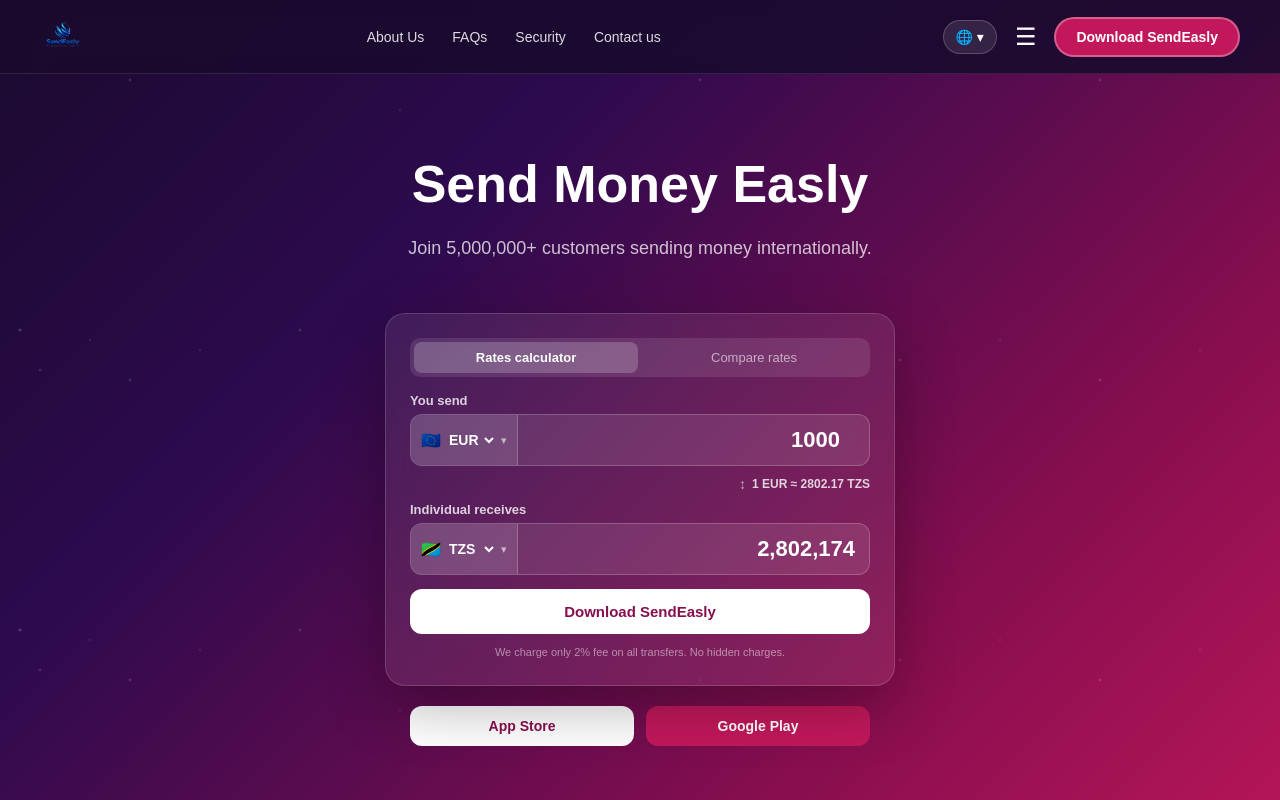
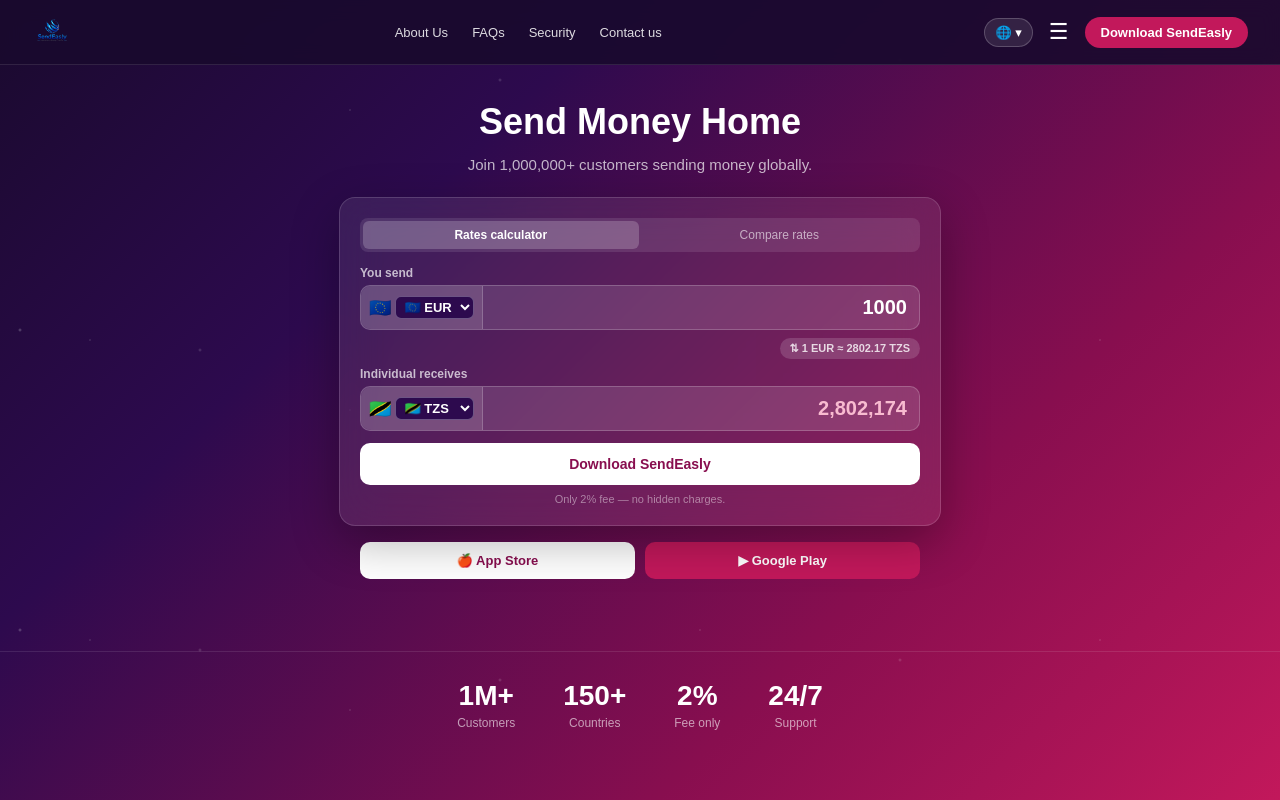
Before and after one commit to sendeasly/money-transfer, a React (Create React App) app: page / in a window 1280 px wide. Shown: the top 800 px of the page. Built offline with nearby package versions, Linux system fonts and the light colour scheme.

Commit message:
Pungua calculator na rekebisha dropdown

```diff
--- a/src/pages/Home.js
+++ b/src/pages/Home.js
@@ -36,7 +36,16 @@ function Home() {
 
       React.createElement('div', { style: styles.starsBackground }),
 
-      // Navbar
+      React.createElement('style', null, `
+        select option { background-color: #2d0a4e; color: white; }
+        select { background-color: transparent; }
+        input[type=number]::-webkit-inner-spin-button { -webkit-appearance: none; }
+        @media (max-width: 600px) {
+          .hero-kichwa { font-size: 28px !important; }
+          .calc-wrapper { padding: 16px !important; }
+        }
+      `),
+
       React.createElement('div', { style: styles.navbar },
         React.createElement('div', { style: styles.navLeft },
           React.createElement('img', { src: '/logo.png', alt: 'SendEasly', style: styles.navLogo })
@@ -62,7 +71,6 @@ function Home() {
         )
       ),
 
-      // Mobile Menu
       menuWazi && React.createElement('div', { style: styles.mobileMenu },
         React.createElement('a', { href: '/about', style: styles.mobileMenuLink }, 'About Us'),
         React.createElement('a', { href: '/faqs', style: styles.mobileMenuLink }, 'FAQs'),
@@ -70,19 +78,16 @@ function Home() {
         React.createElement('a', { href: '/contact', style: styles.mobileMenuLink }, 'Contact us')
       ),
 
-      // Hero Section — Centered
       React.createElement('div', { style: styles.hero },
 
-        // Text juu
         React.createElement('div', { style: styles.heroText },
-          React.createElement('h1', { style: styles.kichwa }, 'Send Money Easly'),
+          React.createElement('h1', { style: styles.kichwa }, 'Send Money Home'),
           React.createElement('p', { style: styles.maelezo },
-            'Join 5,000,000+ customers sending money internationally.'
+            'Join 1,000,000+ customers sending money globally.'
           )
         ),
 
-        // Calculator katikati
-        React.createElement('div', { style: styles.calculatorWrapper },
+        React.createElement('div', { style: styles.calculatorWrapper, className: 'calc-wrapper' },
 
           React.createElement('div', { style: styles.tabs },
             React.createElement('button', {
@@ -98,17 +103,19 @@ function Home() {
           React.createElement('p', { style: styles.lebo }, 'You send'),
           React.createElement('div', { style: styles.inputSafu },
             React.createElement('div', { style: styles.sarafuBox },
-              React.createElement('span', null, viwango[kutoka].bendera),
+              React.createElement('span', { style: styles.bendera }, viwango[kutoka].bendera),
               React.createElement('select', {
                 style: styles.sarafuSelect,
                 value: kutoka,
                 onChange: function(e) { setKutoka(e.target.value); }
               },
                 Object.keys(viwango).map(function(s) {
-                  return React.createElement('option', { key: s, value: s }, s);
+                  return React.createElement('option', {
+                    key: s, value: s,
+                    style: { backgroundColor: '#2d0a4e', color: 'white' }
+                  }, viwango[s].bendera + ' ' + s);
                 })
-              ),
-              React.createElement('span', { style: styles.chevron }, '▾')
+              )
             ),
             React.createElement('input', {
               style: styles.nambariIngizo,
@@ -119,29 +126,30 @@ function Home() {
           ),
 
           React.createElement('div', { style: styles.kiwangoSafu },
-            React.createElement('span', { style: styles.kiwangoIcon }, '↕'),
             React.createElement('span', { style: styles.kiwangoManeno },
-              '1 ' + kutoka + ' \u2248 ' + kiwango + ' ' + kwenda
+              '\u21C5 1 ' + kutoka + ' \u2248 ' + kiwango + ' ' + kwenda
             )
           ),
 
           React.createElement('p', { style: styles.lebo }, 'Individual receives'),
           React.createElement('div', { style: styles.inputSafu },
             React.createElement('div', { style: styles.sarafuBox },
-              React.createElement('span', null, viwango[kwenda].bendera),
+              React.createElement('span', { style: styles.bendera }, viwango[kwenda].bendera),
               React.createElement('select', {
                 style: styles.sarafuSelect,
                 value: kwenda,
                 onChange: function(e) { setKwenda(e.target.value); }
               },
                 Object.keys(viwango).map(function(s) {
-                  return React.createElement('option', { key: s, value: s }, s);
+                  return React.createElement('option', {
+                    key: s, value: s,
+                    style: { backgroundColor: '#2d0a4e', color: 'white' }
+                  }, viwango[s].bendera + ' ' + s);
                 })
-              ),
-              React.createElement('span', { style: styles.chevron }, '▾')
+              )
             ),
             React.createElement('input', {
-              style: Object.assign({}, styles.nambariIngizo, { fontWeight: 'bold' }),
+              style: Object.assign({}, styles.nambariIngizo, { fontWeight: 'bold', color: '#f8bbd0' }),
               type: 'text',
               value: hesabu(),
               readOnly: true
@@ -156,45 +164,38 @@ function Home() {
           }, 'Download SendEasly'),
 
           React.createElement('p', { style: styles.adaNdogo },
-            'We charge only 2% fee on all transfers. No hidden charges.'
+            'Only 2% fee — no hidden charges.'
           )
         ),
 
-        // Store buttons
         React.createElement('div', { style: styles.storeVitufe },
           React.createElement('a', {
             href: APK,
             style: styles.storeKitufe,
             target: '_blank',
             rel: 'noreferrer'
-          }, 'App Store'),
+          }, '\uD83C\uDF4E  App Store'),
           React.createElement('a', {
             href: APK,
             style: Object.assign({}, styles.storeKitufe, { backgroundColor: '#c2185b', color: 'white' }),
             target: '_blank',
             rel: 'noreferrer'
-          }, 'Google Play')
+          }, '\u25B6  Google Play')
         )
       ),
 
-      // Stats
       React.createElement('div', { style: styles.stats },
-        React.createElement('div', { style: styles.statItem },
-          React.createElement('h2', { style: styles.statNambari }, '1M+'),
-          React.createElement('p', { style: styles.statManeno }, 'Customers')
-        ),
-        React.createElement('div', { style: styles.statItem },
-          React.createElement('h2', { style: styles.statNambari }, '150+'),
-          React.createElement('p', { style: styles.statManeno }, 'Countries')
-        ),
-        React.createElement('div', { style: styles.statItem },
-          React.createElement('h2', { style: styles.statNambari }, '2%'),
-          React.createElement('p', { style: styles.statManeno }, 'Fee only')
-        ),
-        React.createElement('div', { style: styles.statItem },
-          React.createElement('h2', { style: styles.statNambari }, '24/7'),
-          React.createElement('p', { style: styles.statManeno }, 'Support')
-        )
+        [
+          { n: '1M+', m: 'Customers' },
+          { n: '150+', m: 'Countries' },
+          { n: '2%', m: 'Fee only' },
+          { n: '24/7', m: 'Support' },
+        ].map(function(s) {
+          return React.createElement('div', { key: s.n, style: styles.statItem },
+            React.createElement('h2', { style: styles.statNambari }, s.n),
+            React.createElement('p', { style: styles.statManeno }, s.m)
+          );
+        })
       )
     )
   );
@@ -211,7 +212,7 @@ const styles = {
   starsBackground: {
     position: 'fixed',
     top: 0, left: 0, right: 0, bottom: 0,
-    backgroundImage: 'radial-gradient(2px 2px at 20px 30px, rgba(255,255,255,0.3), transparent), radial-gradient(2px 2px at 40px 70px, rgba(255,255,255,0.2), transparent), radial-gradient(1px 1px at 90px 40px, rgba(255,255,255,0.3), transparent), radial-gradient(2px 2px at 130px 80px, rgba(255,255,255,0.2), transparent), radial-gradient(1px 1px at 200px 50px, rgba(255,255,255,0.3), transparent), radial-gradient(2px 2px at 300px 30px, rgba(255,255,255,0.2), transparent), radial-gradient(1px 1px at 400px 110px, rgba(255,255,255,0.3), transparent), radial-gradient(2px 2px at 500px 60px, rgba(255,255,255,0.2), transparent), radial-gradient(1px 1px at 600px 40px, rgba(255,255,255,0.3), transparent), radial-gradient(2px 2px at 700px 80px, rgba(255,255,255,0.2), transparent), radial-gradient(1px 1px at 800px 30px, rgba(255,255,255,0.3), transparent), radial-gradient(2px 2px at 900px 60px, rgba(255,255,255,0.2), transparent), radial-gradient(1px 1px at 1000px 40px, rgba(255,255,255,0.3), transparent), radial-gradient(2px 2px at 1100px 80px, rgba(255,255,255,0.2), transparent), radial-gradient(1px 1px at 1200px 50px, rgba(255,255,255,0.3), transparent)',
+    backgroundImage: 'radial-gradient(2px 2px at 20px 30px, rgba(255,255,255,0.3), transparent), radial-gradient(1px 1px at 90px 40px, rgba(255,255,255,0.3), transparent), radial-gradient(2px 2px at 200px 50px, rgba(255,255,255,0.2), transparent), radial-gradient(1px 1px at 350px 110px, rgba(255,255,255,0.3), transparent), radial-gradient(2px 2px at 500px 80px, rgba(255,255,255,0.2), transparent), radial-gradient(1px 1px at 700px 30px, rgba(255,255,255,0.3), transparent), radial-gradient(2px 2px at 900px 60px, rgba(255,255,255,0.2), transparent), radial-gradient(1px 1px at 1100px 40px, rgba(255,255,255,0.3), transparent)',
     backgroundSize: '1300px 300px',
     zIndex: 0,
     pointerEvents: 'none',
@@ -219,65 +220,56 @@ const styles = {
   navbar: {
     position: 'fixed',
     top: 0, left: 0, right: 0,
-    padding: '14px 40px',
+    padding: '12px 32px',
     display: 'flex',
     alignItems: 'center',
     justifyContent: 'space-between',
     zIndex: 1000,
-    backgroundColor: 'rgba(26,10,46,0.9)',
+    backgroundColor: 'rgba(26,10,46,0.92)',
     backdropFilter: 'blur(10px)',
     borderBottom: '1px solid rgba(255,255,255,0.1)',
   },
   navLeft: { display: 'flex', alignItems: 'center' },
-  navLogo: { height: '45px' },
-  navLinks: {
-    display: 'flex',
-    alignItems: 'center',
-    gap: '28px',
-  },
+  navLogo: { height: '40px' },
+  navLinks: { display: 'flex', alignItems: 'center', gap: '24px' },
   navLink: {
     color: 'rgba(255,255,255,0.85)',
     textDecoration: 'none',
-    fontSize: '14px',
+    fontSize: '13px',
     fontWeight: '500',
   },
-  navRight: {
-    display: 'flex',
-    alignItems: 'center',
-    gap: '12px',
-  },
+  navRight: { display: 'flex', alignItems: 'center', gap: '10px' },
   langKitufe: {
     backgroundColor: 'rgba(255,255,255,0.1)',
     border: '1px solid rgba(255,255,255,0.2)',
     color: 'white',
-    padding: '8px 12px',
+    padding: '6px 10px',
     borderRadius: '20px',
     cursor: 'pointer',
-    fontSize: '14px',
+    fontSize: '13px',
   },
   hamburger: {
     backgroundColor: 'transparent',
     border: 'none',
     color: 'white',
-    fontSize: '24px',
+    fontSize: '22px',
     cursor: 'pointer',
   },
   downloadKitufe: {
     backgroundColor: '#c2185b',
     color: 'white',
-    padding: '10px 20px',
-    borderRadius: '25px',
+    padding: '8px 16px',
+    borderRadius: '20px',
     textDecoration: 'none',
-    fontSize: '14px',
+    fontSize: '13px',
     fontWeight: 'bold',
-    border: '2px solid rgba(255,255,255,0.3)',
   },
   mobileMenu: {
     position: 'fixed',
-    top: '73px', right: 0,
-    width: '60%', height: '100vh',
+    top: '64px', right: 0,
+    width: '55%', height: '100vh',
     backgroundColor: 'rgba(26,10,46,0.97)',
-    padding: '24px',
+    padding: '20px',
     zIndex: 999,
     display: 'flex',
     flexDirection: 'column',
@@ -287,9 +279,9 @@ const styles = {
   mobileMenuLink: {
     color: 'white',
     textDecoration: 'none',
-    fontSize: '18px',
+    fontSize: '16px',
     fontWeight: '500',
-    padding: '12px 0',
+    padding: '10px 0',
     borderBottom: '1px solid rgba(255,255,255,0.1)',
   },
   hero: {
@@ -298,54 +290,55 @@ const styles = {
     display: 'flex',
     flexDirection: 'column',
     alignItems: 'center',
-    padding: '120px 40px 60px',
-    maxWidth: '700px',
+    padding: '100px 20px 40px',
+    maxWidth: '560px',
     margin: '0 auto',
   },
   heroText: {
     textAlign: 'center',
-    marginBottom: '32px',
+    marginBottom: '20px',
   },
   kichwa: {
-    fontSize: '52px',
+    fontSize: '36px',
     fontWeight: 'bold',
     color: 'white',
-    lineHeight: '1.15',
-    marginBottom: '16px',
+    lineHeight: '1.2',
+    marginBottom: '10px',
+    margin: '0 0 10px',
   },
   maelezo: {
-    fontSize: '18px',
-    color: 'rgba(255,255,255,0.75)',
-    lineHeight: '1.7',
+    fontSize: '15px',
+    color: 'rgba(255,255,255,0.7)',
+    lineHeight: '1.6',
+    margin: '0',
   },
   calculatorWrapper: {
     backgroundColor: 'rgba(255,255,255,0.08)',
     backdropFilter: 'blur(20px)',
-    borderRadius: '20px',
-    padding: '24px',
+    borderRadius: '16px',
+    padding: '20px',
     width: '100%',
-    maxWidth: '460px',
     border: '1px solid rgba(255,255,255,0.15)',
-    boxShadow: '0 20px 60px rgba(0,0,0,0.3)',
-    marginBottom: '20px',
+    boxShadow: '0 16px 48px rgba(0,0,0,0.3)',
+    marginBottom: '16px',
   },
   tabs: {
     display: 'flex',
     backgroundColor: 'rgba(255,255,255,0.1)',
-    borderRadius: '10px',
-    padding: '4px',
-    marginBottom: '16px',
-    gap: '4px',
+    borderRadius: '8px',
+    padding: '3px',
+    marginBottom: '14px',
+    gap: '3px',
   },
   tab: {
     flex: 1,
     backgroundColor: 'transparent',
     border: 'none',
     color: 'rgba(255,255,255,0.6)',
-    padding: '8px',
-    borderRadius: '8px',
+    padding: '7px',
+    borderRadius: '6px',
     cursor: 'pointer',
-    fontSize: '13px',
+    fontSize: '12px',
     fontWeight: '500',
   },
   tabAmilifu: {
@@ -353,74 +346,71 @@ const styles = {
     backgroundColor: 'rgba(255,255,255,0.2)',
     border: 'none',
     color: 'white',
-    padding: '8px',
-    borderRadius: '8px',
+    padding: '7px',
+    borderRadius: '6px',
     cursor: 'pointer',
-    fontSize: '13px',
+    fontSize: '12px',
     fontWeight: 'bold',
   },
   lebo: {
-    color: 'rgba(255,255,255,0.8)',
-    fontSize: '13px',
+    color: 'rgba(255,255,255,0.7)',
+    fontSize: '12px',
     fontWeight: '600',
-    marginBottom: '6px',
+    marginBottom: '5px',
     marginTop: '0',
   },
   inputSafu: {
     display: 'flex',
-    gap: '0',
-    marginBottom: '10px',
-    backgroundColor: 'rgba(255,255,255,0.1)',
-    borderRadius: '12px',
+    marginBottom: '8px',
+    backgroundColor: 'rgba(255,255,255,0.12)',
+    borderRadius: '10px',
     border: '1px solid rgba(255,255,255,0.2)',
-    overflow: 'hidden',
+    overflow: 'visible',
   },
   sarafuBox: {
     display: 'flex',
     alignItems: 'center',
-    padding: '12px 10px',
+    padding: '10px 8px',
     backgroundColor: 'rgba(255,255,255,0.1)',
     gap: '4px',
     borderRight: '1px solid rgba(255,255,255,0.2)',
+    borderRadius: '10px 0 0 10px',
   },
+  bendera: { fontSize: '18px' },
   sarafuSelect: {
-    backgroundColor: 'transparent',
-    border: 'none',
+    backgroundColor: '#2d0a4e',
+    border: '1px solid rgba(255,255,255,0.3)',
     color: 'white',
-    fontSize: '14px',
+    fontSize: '13px',
     fontWeight: '600',
     cursor: 'pointer',
     outline: 'none',
-  },
-  chevron: {
-    color: 'rgba(255,255,255,0.6)',
-    fontSize: '11px',
+    borderRadius: '6px',
+    padding: '2px 4px',
   },
   nambariIngizo: {
     flex: 1,
     backgroundColor: 'transparent',
     border: 'none',
     color: 'white',
-    fontSize: '22px',
+    fontSize: '20px',
     fontWeight: 'bold',
     textAlign: 'right',
-    padding: '12px 14px',
+    padding: '10px 12px',
     outline: 'none',
+    borderRadius: '0 10px 10px 0',
   },
   kiwangoSafu: {
     display: 'flex',
-    alignItems: 'center',
     justifyContent: 'flex-end',
-    gap: '6px',
-    marginBottom: '10px',
-  },
-  kiwangoIcon: {
-    color: 'rgba(255,255,255,0.6)',
-    fontSize: '14px',
+    marginBottom: '8px',
   },
   kiwangoManeno: {
+    backgroundColor: 'rgba(255,255,255,0.15)',
     color: 'rgba(255,255,255,0.8)',
-    fontSize: '12px',
+    padding: '4px 10px',
+    borderRadius: '20px',
+    fontSize: '11px',
     fontWeight: '600',
   },
   downloadBtn: {
@@ -429,64 +419,54 @@ const styles = {
     color: '#880e4f',
     textDecoration: 'none',
     textAlign: 'center',
-    padding: '14px',
-    borderRadius: '12px',
-    fontSize: '15px',
+    padding: '13px',
+    borderRadius: '10px',
+    fontSize: '14px',
     fontWeight: 'bold',
-    marginTop: '14px',
-    marginBottom: '10px',
+    marginTop: '12px',
+    marginBottom: '8px',
   },
   adaNdogo: {
-    color: 'rgba(255,255,255,0.5)',
+    color: 'rgba(255,255,255,0.45)',
     fontSize: '11px',
     textAlign: 'center',
-    lineHeight: '1.5',
     margin: '0',
   },
   storeVitufe: {
     display: 'flex',
-    gap: '12px',
+    gap: '10px',
     width: '100%',
-    maxWidth: '460px',
-    marginBottom: '40px',
+    marginBottom: '32px',
   },
   storeKitufe: {
     flex: 1,
     backgroundColor: 'white',
     color: '#880e4f',
-    padding: '12px',
-    borderRadius: '12px',
+    padding: '11px',
+    borderRadius: '10px',
     textDecoration: 'none',
-    fontSize: '14px',
+    fontSize: '13px',
     fontWeight: 'bold',
     display: 'flex',
     alignItems: 'center',
     justifyContent: 'center',
+    gap: '6px',
   },
   stats: {
     position: 'relative',
     zIndex: 1,
     display: 'flex',
     justifyContent: 'center',
-    gap: '60px',
-    padding: '32px 40px',
+    gap: '48px',
+    padding: '28px 40px',
     borderTop: '1px solid rgba(255,255,255,0.1)',
     maxWidth: '1300px',
     margin: '0 auto',
     flexWrap: 'wrap',
   },
   statItem: { textAlign: 'center' },
-  statNambari: {
-    color: 'white',
-    fontSize: '32px',
-    fontWeight: 'bold',
-    margin: '0',
-  },
-  statManeno: {
-    color: 'rgba(255,255,255,0.6)',
-    fontSize: '13px',
-    margin: '4px 0 0',
-  },
+  statNambari: { color: 'white', fontSize: '28px', fontWeight: 'bold', margin: '0' },
+  statManeno: { color: 'rgba(255,255,255,0.6)', fontSize: '12px', margin: '4px 0 0' },
 };
 
 export default Home;
```
